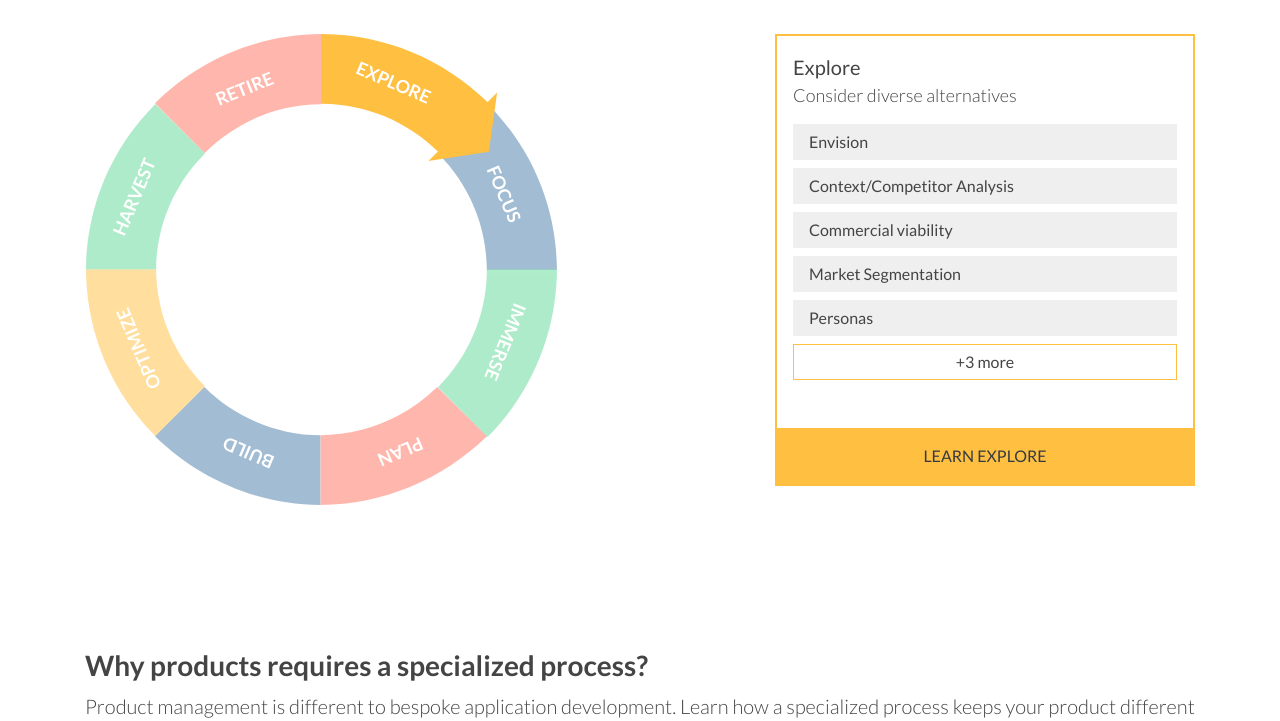
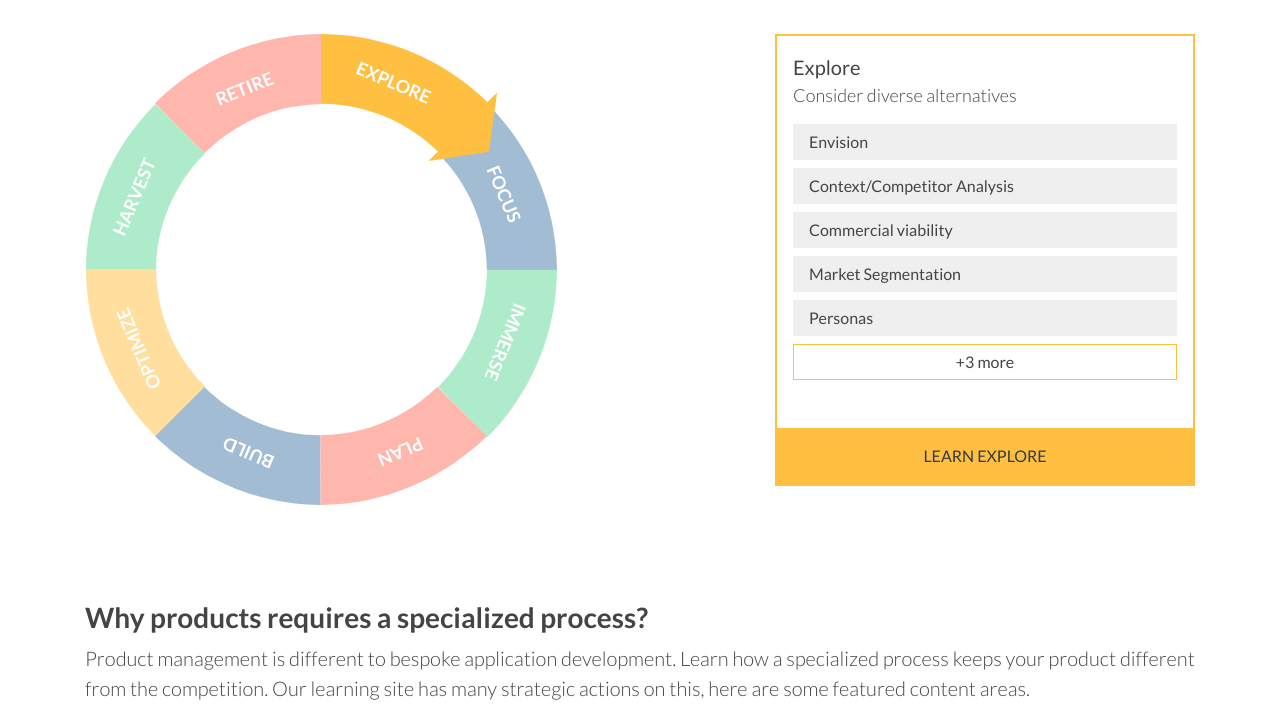
Before and after one commit to winningproduct/web-portal, a Gatsby site: page / in a window 1280 px wide. Shown: the part 231-952 px from the top of the page. Built offline with nearby package versions, Linux system fonts and the light colour scheme; Gatsby itself is replaced by a stand-in of ours.

Commit message:
space fix

```diff
--- a/src/pages/index.js
+++ b/src/pages/index.js
@@ -192,7 +192,7 @@ const IndexPage = () => {
         </div>
 
         <div className="row mt-5 mb-3">
-          <div className="col-12 col-sm-12 mt-5 mb-3">
+          <div className="col-12 col-sm-12 mb-3">
             <h3>Why products requires a specialized process?</h3>
             <p className="lead">
             Product management is different to bespoke application development. Learn how a specialized process keeps your product different from the competition. Our learning site has many strategic actions on this, here are some featured content areas.
```
